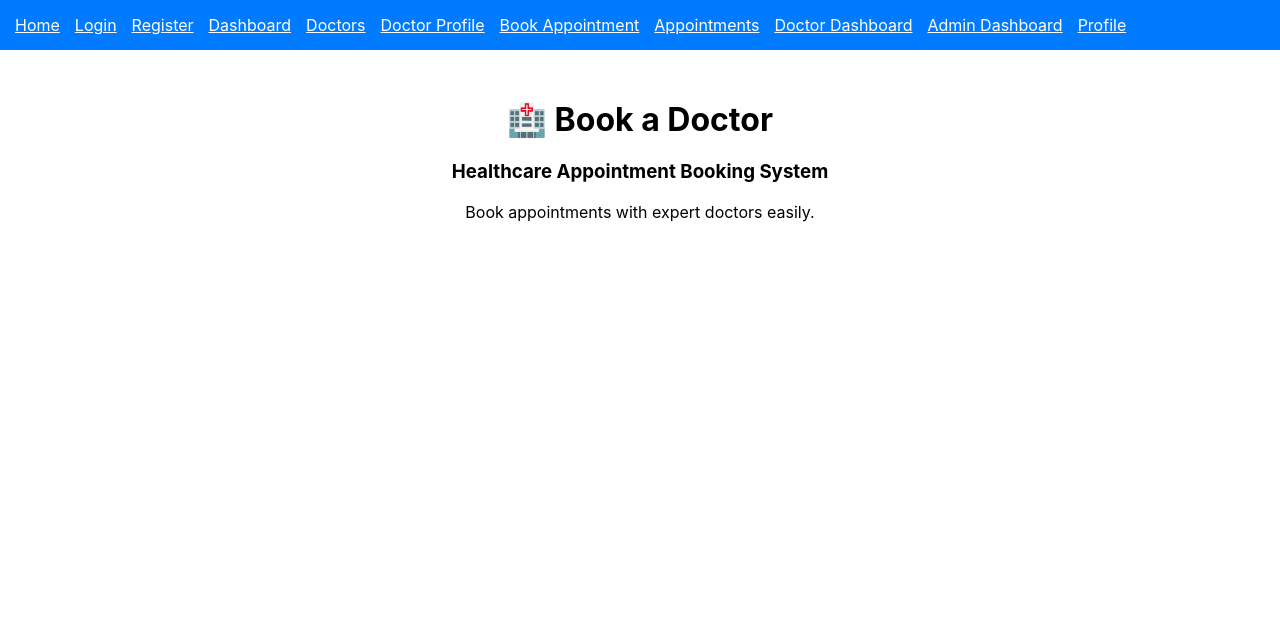
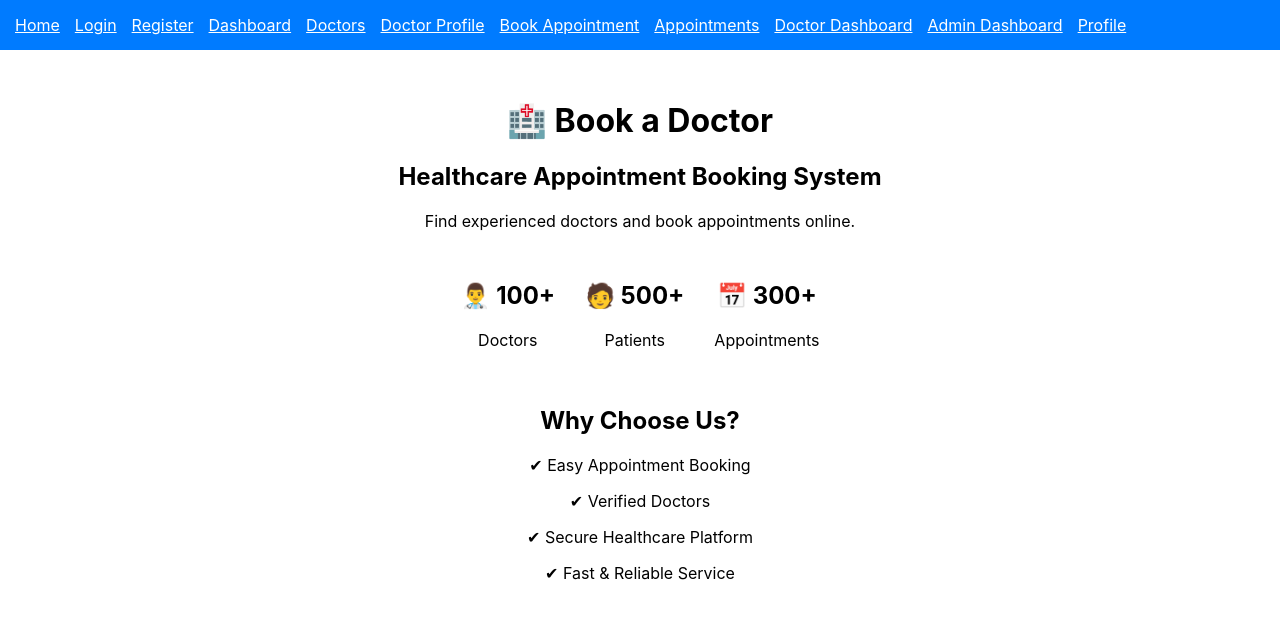
Before and after one commit to ritishareddy565-hue/book-a-doctor, a React (Create React App) app in the folder frontend/: page / in a window 1280 px wide. Shown: the top 618 px of the page. Built offline with nearby package versions, Linux system fonts and the light colour scheme.

Commit message:
Final Healthcare App

```diff
--- a/frontend/src/Home.js
+++ b/frontend/src/Home.js
@@ -2,11 +2,47 @@ import React from "react";
 
 function Home() {
   return (
-    <div style={{ textAlign: "center", marginTop: "50px" }}>
+    <div style={{ padding: "30px", textAlign: "center" }}>
       <h1>🏥 Book a Doctor</h1>
-      <h3>Healthcare Appointment Booking System</h3>
 
-      <p>Book appointments with expert doctors easily.</p>
+      <h2>Healthcare Appointment Booking System</h2>
+
+      <p>
+        Find experienced doctors and book appointments online.
+      </p>
+
+      <div
+        style={{
+          display: "flex",
+          justifyContent: "center",
+          gap: "30px",
+          marginTop: "30px",
+        }}
+      >
+        <div>
+          <h2>👨‍⚕️ 100+</h2>
+          <p>Doctors</p>
+        </div>
+
+        <div>
+          <h2>🧑 500+</h2>
+          <p>Patients</p>
+        </div>
+
+        <div>
+          <h2>📅 300+</h2>
+          <p>Appointments</p>
+        </div>
+      </div>
+
+      <div style={{ marginTop: "40px" }}>
+        <h2>Why Choose Us?</h2>
+
+        <p>✔ Easy Appointment Booking</p>
+        <p>✔ Verified Doctors</p>
+        <p>✔ Secure Healthcare Platform</p>
+        <p>✔ Fast & Reliable Service</p>
+      </div>
     </div>
   );
 }
```
